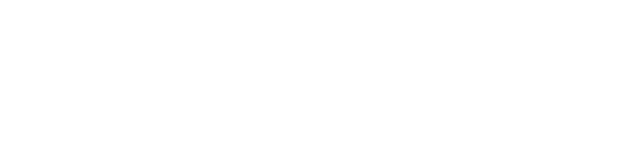
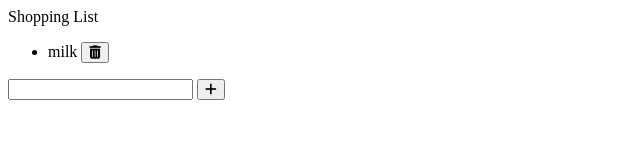
Before and after one commit to SooHoonBae/shoppingList, a plain HTML site: page index.html in a window 1280 px wide. Shown: the whole page, without its empty margins (0-640 px from the left). Drawn offline with Linux system fonts and the light colour scheme.

Commit message:
complete html file

```diff
--- a/index.html
+++ b/index.html
@@ -14,5 +14,24 @@
       crossorigin="anonymous"
     ></script>
   </head>
-  <body></body>
+  <body>
+    <header class="header">Shopping List</header>
+    <ul class="items">
+      <li class="items__item-row">
+        <div class="item">
+          <span class="item__name">milk</span>
+          <button class="item__delete">
+            <li class="fas fa-trash-alt"></li>
+          </button>
+        </div>
+        <div class="divider"></div>
+      </li>
+    </ul>
+    <footer class="footer">
+      <input type="text" class="footer__input" />
+      <button class="footer__addBtn">
+        <li class="fas fa-plus"></li>
+      </button>
+    </footer>
+  </body>
 </html>
```
